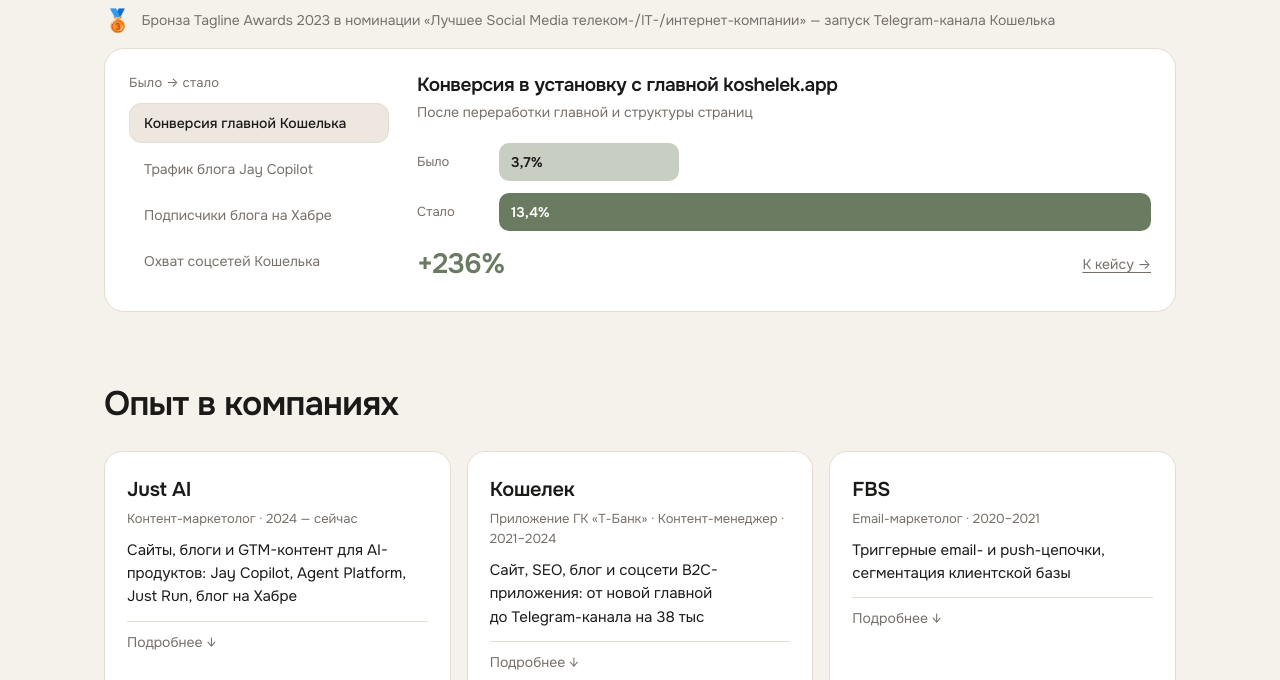
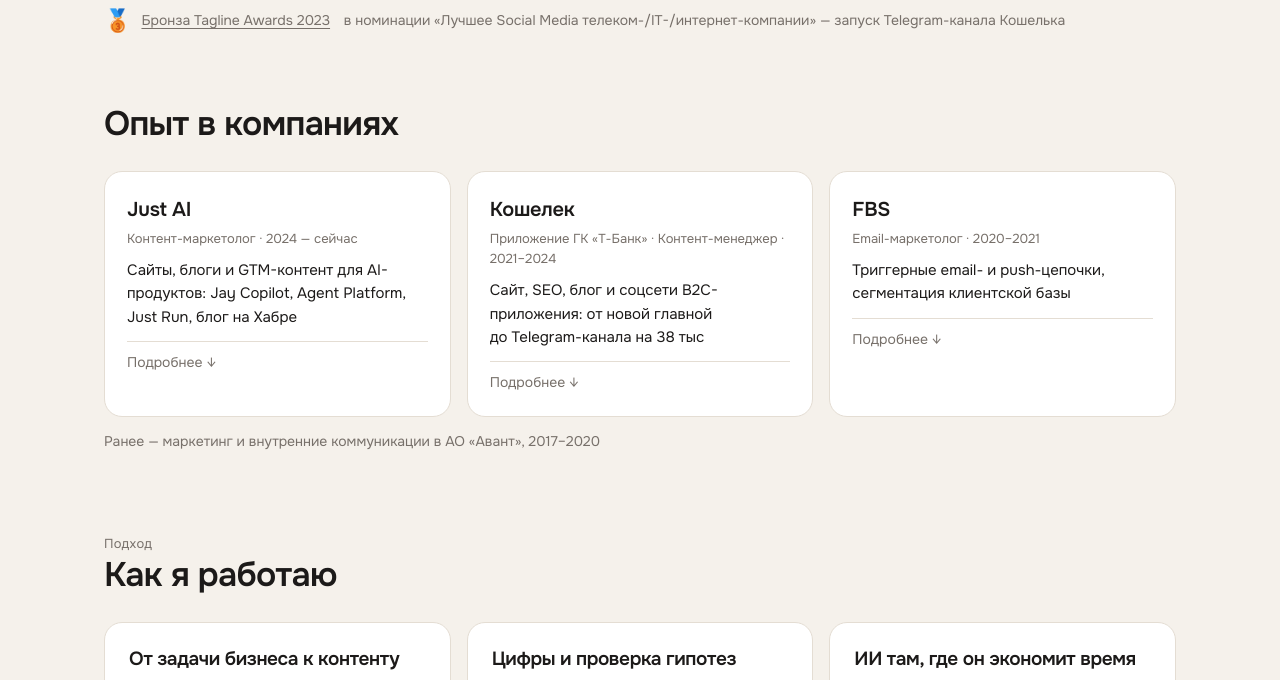
Before and after one commit to kateibragimovaspb-svg/kateibragimovaspb-svg.github.io, a plain HTML site: page index.html in a window 1280 px wide. Shown: the part 796-1476 px from the top of the page. Drawn offline with Linux system fonts and the light colour scheme.

Commit message:
Графики роста в карточках портфолио, ссылка на кейс Tagline
- Убран общий график под цифрами, мини-графики «было/стало» встроены
  в карточки Кошелька, блога Jay Copilot, Хабра и соцсетей
- Упоминания бронзы Tagline Awards ведут на страницу кейса
- Теги инструментов в блоке ИИ — зеленые, убрана подпись «ИИ в работе»

Co-Authored-By: Claude Opus 5.5 <noreply@anthropic.com>

```diff
--- a/index.html
+++ b/index.html
@@ -80,19 +80,16 @@ p{margin:0 0 10px}
 .award .medal{flex:none;font-size:22px;line-height:1}
 
 /* ---------- График ---------- */
-.growth{margin-top:16px;background:var(--surface);border:1px solid var(--line);border-radius:20px;padding:24px;display:grid;grid-template-columns:260px 1fr;gap:28px}
-.growth-tabs{display:flex;flex-direction:column;gap:6px}
-.growth-tabs button{text-align:left;font-family:inherit;font-size:14px;padding:10px 14px;border-radius:12px;border:1px solid transparent;background:transparent;color:var(--muted);cursor:pointer}
-.growth-tabs button:hover{background:var(--chip);color:var(--text)}
-.growth-tabs button[aria-selected="true"]{background:var(--chip);color:var(--text);border-color:var(--line);font-weight:500}
-.chart h3{margin-bottom:4px}
-.chart .sub{font-size:14px;color:var(--muted);margin-bottom:20px}
-.bar-row{display:grid;grid-template-columns:70px 1fr;align-items:center;gap:12px;margin-bottom:12px}
-.bar-row small{color:var(--muted);font-size:13px}
-.bar{height:38px;border-radius:10px;background:var(--bar-before);width:0;transition:width .9s cubic-bezier(.2,.8,.2,1);display:flex;align-items:center;padding:0 12px;font-size:14px;font-weight:600;white-space:nowrap;min-width:fit-content;color:var(--text)}
+.mini{margin:6px 0 14px;padding:14px 16px;border-radius:14px;background:var(--chip)}
+.mini-head{display:flex;justify-content:space-between;align-items:baseline;gap:10px;font-size:13px;color:var(--muted);margin-bottom:10px}
+.mini-head b{font-size:20px;font-weight:600;color:var(--num);letter-spacing:-.02em;white-space:nowrap}
+.mini-row{display:grid;grid-template-columns:48px 1fr;align-items:center;gap:10px;margin-top:6px}
+.mini-row small{color:var(--muted);font-size:12px}
+.mini-track{min-width:0}
+.bar{height:28px;border-radius:8px;background:var(--bar-before);width:0;transition:width 1s cubic-bezier(.2,.8,.2,1);display:flex;align-items:center;padding:0 10px;font-size:13px;font-weight:600;white-space:nowrap;min-width:fit-content;color:var(--text)}
 .bar.after{background:var(--bar-after);color:#fff}
-.chart-foot{display:flex;justify-content:space-between;align-items:center;gap:12px;flex-wrap:wrap;margin-top:6px}
-.delta{font-size:28px;font-weight:600;color:var(--num);letter-spacing:-.02em}
+.mini-wide{max-width:560px;margin:0 0 22px;background:var(--surface);border:1px solid var(--line)}
+.kpis .mini{grid-column:1/-1;margin:0;background:var(--surface);border:1px solid var(--line)}
 .link{font-size:14px;color:var(--muted);text-underline-offset:3px}
 .link:hover{color:var(--text)}
 
@@ -171,6 +168,10 @@ p{margin:0 0 10px}
 .kpi{background:var(--chip);border-radius:14px;padding:16px}
 .kpi b{display:block;font-size:26px;font-weight:600;color:var(--num);letter-spacing:-.02em;line-height:1.1}
 .kpi span{font-size:13px;color:var(--muted)}
+.kpi-link{text-decoration:none;transition:background .2s}
+.kpi-link:hover{background:var(--line)}
+.award a{text-underline-offset:3px}
+.award a:hover{color:var(--text)}
 .ch .subs{font-size:30px;font-weight:600;color:var(--num);letter-spacing:-.02em;line-height:1}
 .ch .subs small{font-size:14px;color:var(--muted);font-weight:400;letter-spacing:0}
 .note{font-size:14px;color:var(--muted);margin-top:16px;max-width:820px}
@@ -184,7 +185,7 @@ p{margin:0 0 10px}
 .ai .card dd{margin:4px 0 0;font-size:15px;color:var(--dark-text)}
 .ai dl{margin:0}
 .tools{display:flex;flex-wrap:wrap;gap:8px;margin-top:24px}
-.tools span{border:1px solid var(--dark-line);border-radius:999px;padding:6px 14px;font-size:14px;color:var(--dark-muted)}
+.tools span{border:1px solid #8E9B83;background:rgba(107,123,98,.4);border-radius:999px;padding:6px 14px;font-size:14px;color:#E3EADB}
 
 /* ---------- Контакты ---------- */
 .contact{background:var(--hero-bg);color:var(--hero-text);border-radius:24px;padding:44px;margin-top:72px;display:grid;grid-template-columns:1.3fr 1fr;gap:28px;align-items:center;transition:background .3s}
@@ -208,8 +209,6 @@ footer{display:flex;justify-content:space-between;gap:12px;flex-wrap:wrap;font-s
   .stat{border-bottom:1px solid var(--line)}
   .stat:nth-child(2n){border-right:0}
   .stat:last-child{grid-column:1/-1;border-bottom:0}
-  .growth{grid-template-columns:1fr}
-  .growth-tabs{flex-direction:row;flex-wrap:wrap}
   .companies,.cards3,.grid3{grid-template-columns:1fr 1fr}
   .social-big,.contact{grid-template-columns:1fr}
   .contact .btns{justify-content:flex-start}
@@ -225,7 +224,6 @@ footer{display:flex;justify-content:space-between;gap:12px;flex-wrap:wrap;font-s
   .nav{gap:12px}
   .nav .tg{padding:7px 12px}
   .kpis{grid-template-columns:1fr 1fr}
-  .bar-row{grid-template-columns:56px 1fr}
 }
 </style>
 </head>
@@ -271,27 +269,8 @@ footer{display:flex;justify-content:space-between;gap:12px;flex-wrap:wrap;font-s
     <a class="stat" href="#p-habr" data-open="habr"><b>+76%</b><span>подписчиков блога Just AI на Хабре за квартал</span></a>
     <a class="stat" href="#p-habr" data-open="habr"><b>55 000+</b><span>охват рубрики поддержки продукта на Хабре</span></a>
   </div>
-  <div class="award"><span class="medal" aria-hidden="true">🥉</span>Бронза Tagline Awards 2023 в номинации «Лучшее Social Media телеком-/IT-/интернет-компании» — запуск Telegram-канала Кошелька</div>
+  <div class="award"><span class="medal" aria-hidden="true">🥉</span><a href="https://tagline.ru/fragency/cases/prilozhenie--koshelek--v-telegram/" target="_blank" rel="noopener">Бронза Tagline Awards 2023</a> в номинации «Лучшее Social Media телеком-/IT-/интернет-компании» — запуск Telegram-канала Кошелька</div>
 
-  <!-- Интерактивный график роста -->
-  <section class="growth reveal" aria-label="Рост метрик до и после">
-    <div>
-      <div class="eyebrow" style="margin-bottom:10px">Было → стало</div>
-      <div class="growth-tabs" role="tablist">
-        <button role="tab" aria-selected="true" data-chart="0">Конверсия главной Кошелька</button>
-        <button role="tab" aria-selected="false" data-chart="1">Трафик блога Jay Copilot</button>
-        <button role="tab" aria-selected="false" data-chart="2">Подписчики блога на Хабре</button>
-        <button role="tab" aria-selected="false" data-chart="3">Охват соцсетей Кошелька</button>
-      </div>
-    </div>
-    <div class="chart" aria-live="polite">
-      <h3 id="chart-title"></h3>
-      <div class="sub" id="chart-sub"></div>
-      <div class="bar-row"><small>Было</small><div><div class="bar" id="bar-before"></div></div></div>
-      <div class="bar-row"><small>Стало</small><div><div class="bar after" id="bar-after"></div></div></div>
-      <div class="chart-foot"><span class="delta" id="chart-delta"></span><a class="link" id="chart-link" href="#work">К кейсу →</a></div>
-    </div>
-  </section>
 
   <!-- Опыт -->
   <section class="section reveal" id="experience">
@@ -317,7 +296,7 @@ footer{display:flex;justify-content:space-between;gap:12px;flex-wrap:wrap;font-s
           <ul>
             <li>Новая главная koshelek.app: конверсия в установку с 3,7% до 13,4%</li>
             <li>SEO-трафик сайта и блога вырос на 36%: +18 000 переходов в месяц</li>
-            <li>Запуск Telegram-канала — бронза Tagline Awards 2023</li>
+            <li>Запуск Telegram-канала — <a href="https://tagline.ru/fragency/cases/prilozhenie--koshelek--v-telegram/" target="_blank" rel="noopener">бронза Tagline Awards 2023</a></li>
           </ul>
         </details>
       </article>
@@ -386,6 +365,7 @@ footer{display:flex;justify-content:space-between;gap:12px;flex-wrap:wrap;font-s
             <h3>Главная koshelek.app</h3>
             <p><b>Моя роль.</b> Переработала главную и структуру страниц, писала тексты, ставила задачи дизайнерам и разработчикам, вела SEO-агентство</p>
             <p><b>Результат.</b> Конверсия в установку с главной выросла с 3,7% до 13,4% (<span class="hl">+236%</span>). SEO-трафик koshelek.app и sovety.koshelek.app вырос на 36%: +18 000 переходов в месяц</p>
+            <div class="mini" data-b="3.7" data-a="13.4"><div class="mini-head"><span>Конверсия в установку с главной</span><b>+236%</b></div><div class="mini-row"><small>Было</small><div class="mini-track"><div class="bar">3,7%</div></div></div><div class="mini-row"><small>Стало</small><div class="mini-track"><div class="bar after">13,4%</div></div></div></div>
             <a class="go" href="https://koshelek.app/" target="_blank" rel="noopener">koshelek.app ↗</a>
           </div>
         </article>
@@ -397,6 +377,7 @@ footer{display:flex;justify-content:space-between;gap:12px;flex-wrap:wrap;font-s
             <h3>Блог Jay Copilot</h3>
             <p><b>Моя роль.</b> Перезапустила блог с нуля: новая структура, единые обложки, фильтры по рубрикам, расширенные блоки статей</p>
             <p><b>Результат.</b> Статей стало 30+ вместо 2, трафик вырос <span class="hl">в 7 раз</span> — до 9 272 просмотров</p>
+            <div class="mini" data-b="1" data-a="7"><div class="mini-head"><span>Просмотры блога</span><b>×7</b></div><div class="mini-row"><small>Было</small><div class="mini-track"><div class="bar">≈1,3 тыс.</div></div></div><div class="mini-row"><small>Стало</small><div class="mini-track"><div class="bar after">9 272</div></div></div></div>
             <a class="go" href="https://jaycopilot.com/blog" target="_blank" rel="noopener">jaycopilot.com/blog ↗</a>
           </div>
         </article>
@@ -450,6 +431,7 @@ footer{display:flex;justify-content:space-between;gap:12px;flex-wrap:wrap;font-s
     <!-- Хабр -->
     <div class="panel" id="p-habr" role="tabpanel" aria-labelledby="t-habr" hidden>
       <p class="panel-intro"><strong>Блог Just AI на Хабре:</strong> за третий квартал 2026 подписчиков стало 815 вместо 463 (<span class="hl">+76%</span>), охват материалов — 50,2 тыс. Нахожу темы, работаю с экспертами, пишу и редактирую, выпускаю материалы и распространяю их через Telegram-сообщества</p>
+      <div class="mini mini-wide" data-b="463" data-a="815"><div class="mini-head"><span>Подписчики блога за третий квартал 2026</span><b>+76%</b></div><div class="mini-row"><small>Было</small><div class="mini-track"><div class="bar">463</div></div></div><div class="mini-row"><small>Стало</small><div class="mini-track"><div class="bar after">815</div></div></div></div>
       <div class="grid3" id="habr-grid"></div>
       <p class="note">Цифры на 13 ноября 2026: охват · плюсы · в закладках</p>
     </div>
@@ -462,14 +444,15 @@ footer{display:flex;justify-content:space-between;gap:12px;flex-wrap:wrap;font-s
           <h3>Telegram-канал приложения «Кошелек»</h3>
           <p>Аудитория — покупатели, которые ищут скидки и кешбэк</p>
           <p><b>Моя роль.</b> Провела тендер и выбрала SMM-агентство, составляла контент-план, редактировала тексты, согласовывала с продуктовыми командами</p>
-          <p><b>Результат.</b> Запустили с агентством и вырастили канал с нуля до 38 тыс. подписчиков. Кейс взял бронзу Tagline Awards 2023 в номинации «Лучшее Social Media телеком-/IT-/интернет-компании»</p>
+          <p><b>Результат.</b> Запустили с агентством и вырастили канал с нуля до 38 тыс. подписчиков. Кейс взял <a href="https://tagline.ru/fragency/cases/prilozhenie--koshelek--v-telegram/" target="_blank" rel="noopener">бронзу Tagline Awards 2023</a> в номинации «Лучшее Social Media телеком-/IT-/интернет-компании»</p>
           <a class="go link" href="https://t.me/koshelek_official" target="_blank" rel="noopener">t.me/koshelek_official ↗</a>
         </div>
         <div class="kpis">
           <div class="kpi"><b>38 тыс.</b><span>подписчиков с нуля</span></div>
           <div class="kpi"><b>×57</b><span>среднемесячный охват: 15 000 → 855 000</span></div>
           <div class="kpi"><b>+25 890</b><span>подписчиков за конкурс</span></div>
-          <div class="kpi"><b>Бронза</b><span>Tagline Awards 2023</span></div>
+          <a class="kpi kpi-link" href="https://tagline.ru/fragency/cases/prilozhenie--koshelek--v-telegram/" target="_blank" rel="noopener"><b>Бронза</b><span>Tagline Awards 2023 ↗</span></a>
+          <div class="mini" data-b="15000" data-a="855000"><div class="mini-head"><span>Среднемесячный охват соцсетей</span><b>×57</b></div><div class="mini-row"><small>Было</small><div class="mini-track"><div class="bar">15 000</div></div></div><div class="mini-row"><small>Стало</small><div class="mini-track"><div class="bar after">855 000</div></div></div></div>
         </div>
       </article>
       <div class="grid3">
@@ -528,7 +511,7 @@ footer{display:flex;justify-content:space-between;gap:12px;flex-wrap:wrap;font-s
 
   <!-- ИИ в работе -->
   <section class="ai reveal" id="ai">
-    <div class="section-head"><div><div class="eyebrow">ИИ в работе</div><h2>AI-инструменты в работе</h2><p>Примеры задач</p></div></div>
+    <div class="section-head"><div><h2>AI-инструменты в работе</h2><p>Примеры задач</p></div></div>
     <div class="cards3">
       <article class="card">
         <h3>Тексты по редполитике</h3>
@@ -624,36 +607,14 @@ footer{display:flex;justify-content:space-between;gap:12px;flex-wrap:wrap;font-s
     img.addEventListener('error',ph); if(img.complete&&img.naturalWidth===0)ph();
   });
 
-  /* --- График роста --- */
-  var charts=[
-    {t:'Конверсия в установку с главной koshelek.app',s:'После переработки главной и структуры страниц',b:3.7,a:13.4,bl:'3,7%',al:'13,4%',d:'+236%',h:'#w-koshelek',tab:'sites'},
-    {t:'Трафик блога Jay Copilot',s:'Перезапуск блога: 30+ статей вместо 2',b:1,a:7,bl:'≈1,3 тыс.',al:'9 272 просмотра',d:'×7',h:'#w-jc-blog',tab:'sites'},
-    {t:'Подписчики блога Just AI на Хабре',s:'Третий квартал 2026',b:463,a:815,bl:'463',al:'815',d:'+76%',h:'#p-habr',tab:'habr'},
-    {t:'Среднемесячный охват соцсетей Кошелька',s:'После перезапуска соцсетей',b:15000,a:855000,bl:'15 000',al:'855 000',d:'×57',h:'#w-koshelek-tg',tab:'social'}
-  ];
-  var ct=document.querySelectorAll('[data-chart]'), bb=document.getElementById('bar-before'), ab=document.getElementById('bar-after'), link=document.getElementById('chart-link');
-  function draw(i){
-    var c=charts[i];
-    ct.forEach(function(b){b.setAttribute('aria-selected',+b.dataset.chart===i)});
-    document.getElementById('chart-title').textContent=c.t;
-    document.getElementById('chart-sub').textContent=c.s;
-    document.getElementById('chart-delta').textContent=c.d;
-    bb.textContent=c.bl; ab.textContent=c.al;
-    bb.style.width='0';ab.style.width='0';
-    requestAnimationFrame(function(){requestAnimationFrame(function(){
-      bb.style.width=Math.max(c.b/c.a*100,2)+'%'; ab.style.width='100%';
-    })});
-    link.setAttribute('href',c.h); link.dataset.tab=c.tab;
-  }
-  ct.forEach(function(b){b.addEventListener('click',function(){draw(+b.dataset.chart)})});
-  link.addEventListener('click',function(e){e.preventDefault();openTab(link.dataset.tab);var el=document.querySelector(link.getAttribute('href'));(el||document.getElementById('work')).scrollIntoView({behavior:'smooth'})});
-
   /* --- Появление блоков --- */
-  var growth=document.querySelector('.growth'), drawn=false;
+  function grow(m){var b=+m.dataset.b,a=+m.dataset.a,bars=m.querySelectorAll('.bar');bars[0].style.width=Math.max(b/a*100,2)+'%';bars[1].style.width='100%'}
   if('IntersectionObserver' in window){
-    var io=new IntersectionObserver(function(es){es.forEach(function(e){if(e.isIntersecting){e.target.classList.add('in');if(e.target===growth&&!drawn){drawn=true;draw(0)}io.unobserve(e.target)}})},{threshold:.12});
+    var io=new IntersectionObserver(function(es){es.forEach(function(e){if(e.isIntersecting){e.target.classList.add('in');io.unobserve(e.target)}})},{threshold:.12});
     document.querySelectorAll('.reveal').forEach(function(el){io.observe(el)});
-  } else { document.querySelectorAll('.reveal').forEach(function(el){el.classList.add('in')}); draw(0); }
+    var mo=new IntersectionObserver(function(es){es.forEach(function(e){if(e.isIntersecting){grow(e.target);mo.unobserve(e.target)}})},{threshold:.4});
+    document.querySelectorAll('.mini').forEach(function(el){mo.observe(el)});
+  } else { document.querySelectorAll('.reveal').forEach(function(el){el.classList.add('in')}); document.querySelectorAll('.mini').forEach(grow); }
 })();
 </script>
 </body>
```
